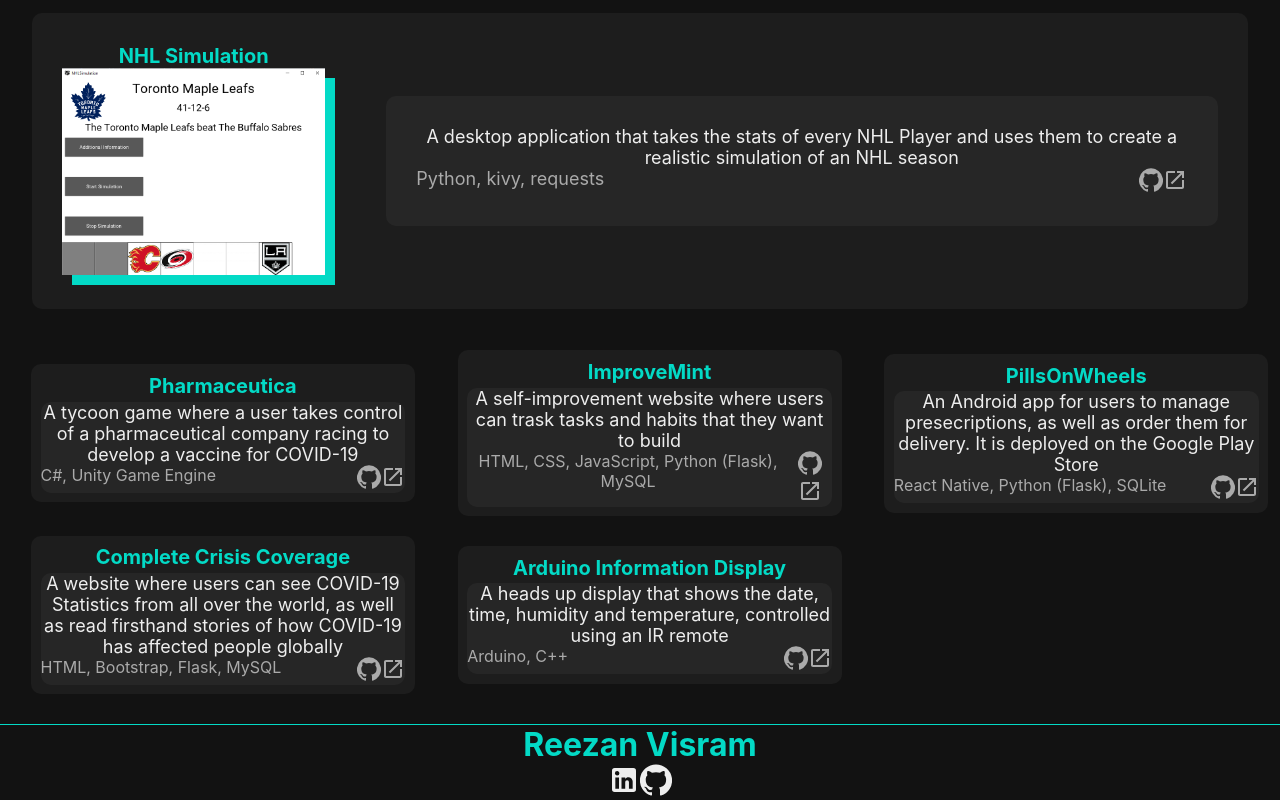
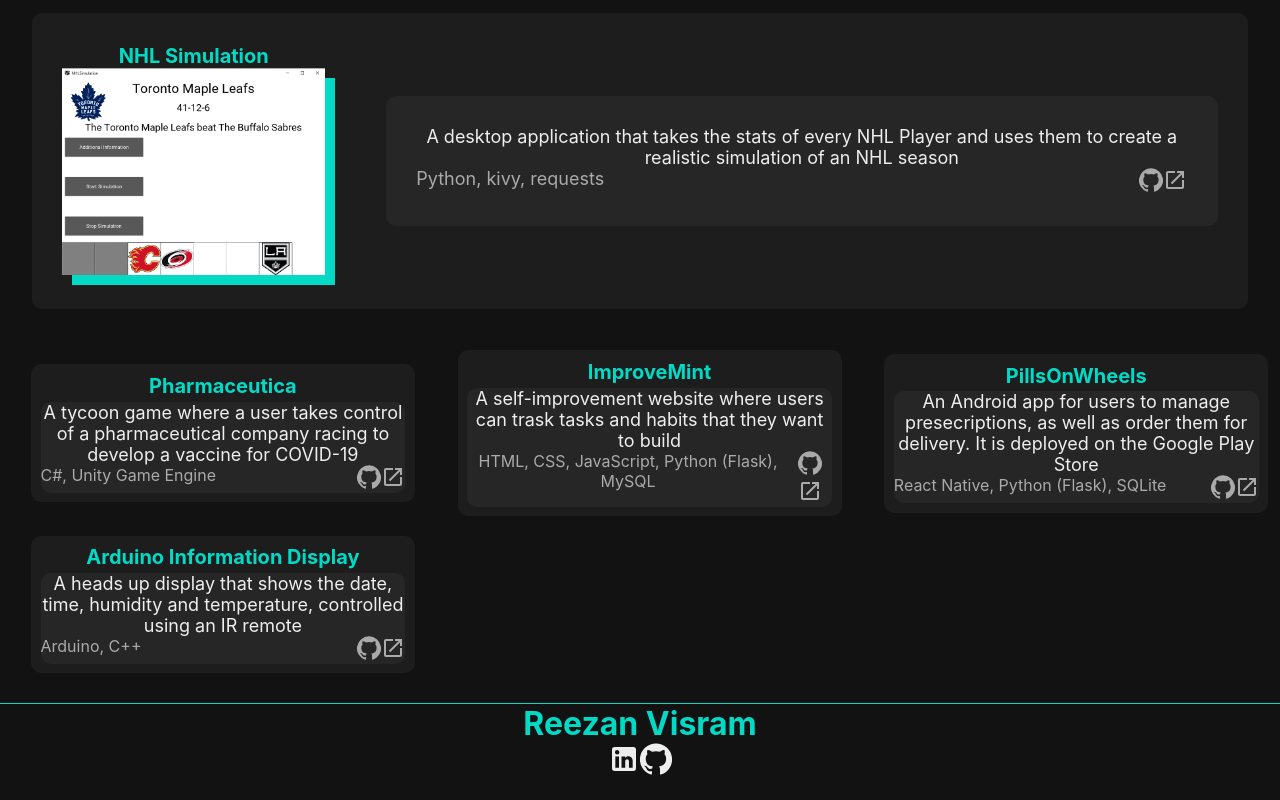
Before and after one commit to ReezanVisram/ReezanVisram.com, a React (Create React App) app: page / in a window 1280 px wide. Shown: the part 3134-3934 px from the top of the page. After the commit the page ends 3913 px from the top, so only its background shows below. Built offline with nearby package versions, Linux system fonts and the light colour scheme.

Commit message:
update for gcloud

```diff
--- a/src/components/Projects/FeaturedProject/FeaturedProject.jsx
+++ b/src/components/Projects/FeaturedProject/FeaturedProject.jsx
@@ -50,9 +50,6 @@ export default function FeaturedProject({ project }) {
                 </div>
 
             </div>
-
-
-
         </div>
     )
 }
--- a/src/components/Projects/Projects.jsx
+++ b/src/components/Projects/Projects.jsx
@@ -101,7 +101,7 @@ export default function Projects() {
             summary:
                 'A self-improvement website where users can trask tasks and habits that they want to build',
             githubLink: 'https://github.com/reezanvisram/improvemint',
-            releaseLink: 'http://www.reezanvisram.com/improvemint',
+            releaseLink: 'https://improvemint.reezanvisram.com',
         },
         {
             name: 'PillsOnWheels',
@@ -112,16 +112,6 @@ export default function Projects() {
             githubLink: 'https://github.com/reezanvisram/PillsOnWheels',
             releaseLink:
                 'https://play.google.com/store/apps/details?id=com.Visram_INC.PillsOnWheels',
-        },
-        {
-            name: 'Complete Crisis Coverage',
-            type: 'web',
-            technologies: ['HTML', 'Bootstrap', 'Flask', 'MySQL'],
-            summary:
-                'A website where users can see COVID-19 Statistics from all over the world, as well as read firsthand stories of how COVID-19 has affected people globally',
-            githubLink:
-                'https://github.com/reezanvisram/completecrisiscoverage',
-            releaseLink: 'http://www.reezanvisram.com/completecrisiscoverage',
         },
         {
             name: 'Arduino Information Display',
```
Also changed, not shown: 2 other files (tests, documents, lock files or other folders).
